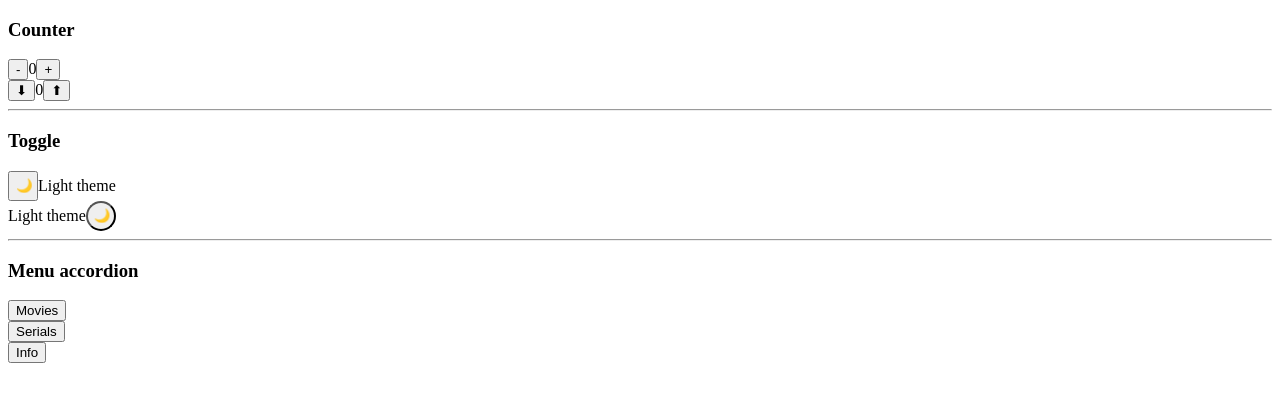
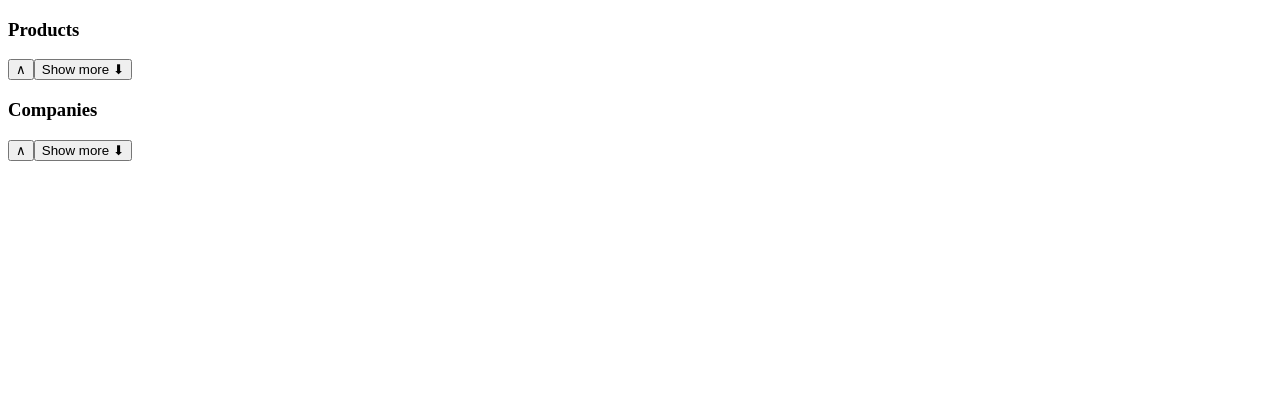
Before and after one commit to VladZyma/react_hints, a React (Create React App) app: page / in a window 1280 px wide. Shown: the top 402 px of the page. Built offline with nearby package versions, Linux system fonts and the light colour scheme.

Commit message:
add render props

```diff
--- /dev/null
+++ b/src/AppRenderProps.js
@@ -0,0 +1,32 @@
+import CompanyItem from "./features/render-props/CompanyItem.jsx";
+import List from "./features/render-props/List.jsx";
+import ProductItem from "./features/render-props/ProductItem.jsx";
+
+import { companies, products } from "./features/render-props/data";
+
+function App() {
+  return (
+    <div>
+      <div>
+        <List
+          title="Products"
+          items={products}
+          render={(product) => (
+            <ProductItem key={product.productName} product={product} />
+          )}
+        />
+      </div>
+      <div>
+        <List
+          title="Companies"
+          items={companies}
+          render={(company) => (
+            <CompanyItem key={company.productName} company={company} />
+          )}
+        />
+      </div>
+    </div>
+  );
+}
+
+export default App;
--- /dev/null
+++ b/src/features/render-props/CompanyItem.jsx
@@ -0,0 +1,17 @@
+import { useState } from "react";
+
+function CompanyItem({ company }) {
+  const [showDescription, setShoeDescription] = useState(false);
+
+  return (
+    <li
+      onMouseEnter={() => setShoeDescription(true)}
+      onMouseLeave={() => setShoeDescription(false)}
+    >
+      <p>{company.productName}</p>
+      {showDescription && <p>{company.description}</p>}
+    </li>
+  );
+}
+
+export default CompanyItem;
--- /dev/null
+++ b/src/features/render-props/List.jsx
@@ -0,0 +1,30 @@
+import { useState } from "react";
+
+function List({ title, items, render }) {
+  const [isOpen, setIsOpen] = useState(false);
+  const [isCollapsed, setIsCollapsed] = useState(true);
+
+  const displayItems = isCollapsed ? items.slice(0, 3) : items;
+
+  function toggleOpen() {
+    setIsOpen(!isOpen);
+    setIsCollapsed(true);
+  }
+
+  return (
+    <>
+      <h3>{title}</h3>
+      <button onClick={toggleOpen}>
+        {isOpen ? <span>&or;</span> : <span>&and;</span>}
+      </button>
+
+      {isOpen && <ul>{displayItems.map(render)}</ul>}
+
+      <button onClick={() => setIsCollapsed(!isCollapsed)}>
+        {isCollapsed ? "Show more ⬇" : "Show less ⬆"}
+      </button>
+    </>
+  );
+}
+
+export default List;
--- /dev/null
+++ b/src/features/render-props/ProductItem.jsx
@@ -0,0 +1,11 @@
+function ProductItem({ product }) {
+  return (
+    <li>
+      <p>{product.productName}</p>
+      <p>{product.description}</p>
+      <p>${product.price}</p>
+    </li>
+  );
+}
+
+export default ProductItem;
--- /dev/null
+++ b/src/features/render-props/data.js
@@ -0,0 +1,68 @@
+const products = [
+  {
+    productName: "Elegant Concrete Cheese",
+    description:
+      "Andy shoes are designed to keeping in mind durability as well as trends, the most stylish range of shoes & sandals",
+    price: 345,
+  },
+  {
+    productName: "Licensed Granite Cheese",
+    description: "The Football Is Good For Training And Recreational Purposes",
+    price: 345,
+  },
+  {
+    productName: "Practical Soft Bacon",
+    description: "The Football Is Good For Training And Recreational Purposes",
+    price: 345,
+  },
+  {
+    productName: "Electronic Soft Chips",
+    description:
+      "The Apollotech B340 is an affordable wireless mouse with reliable connectivity, 12 months battery life and modern design",
+    price: 345,
+  },
+  {
+    productName: "Handmade Plastic Soap",
+    description:
+      "The beautiful range of Apple Naturalé that has an exciting mix of natural ingredients. With the Goodness of 100% Natural Ingredients",
+    price: 345,
+  },
+  {
+    productName: "Refined Concrete Cheese",
+    description:
+      "New range of formal shirts are designed keeping you in mind. With fits and styling that will make you stand apart",
+    price: 345,
+  },
+];
+const companies = [
+  {
+    productName: "COMPANY: Elegant Concrete Cheese",
+    description:
+      "Andy shoes are designed to keeping in mind durability as well as trends, the most stylish range of shoes & sandals",
+  },
+  {
+    productName: "COMPANY: Licensed Granite Cheese",
+    description: "The Football Is Good For Training And Recreational Purposes",
+  },
+  {
+    productName: "COMPANY: Practical Soft Bacon",
+    description: "The Football Is Good For Training And Recreational Purposes",
+  },
+  {
+    productName: "COMPANY: Electronic Soft Chips",
+    description:
+      "The Apollotech B340 is an affordable wireless mouse with reliable connectivity, 12 months battery life and modern design",
+  },
+  {
+    productName: "COMPANY: Handmade Plastic Soap",
+    description:
+      "The beautiful range of Apple Naturalé that has an exciting mix of natural ingredients. With the Goodness of 100% Natural Ingredients",
+  },
+  {
+    productName: "COMPANY: Refined Concrete Cheese",
+    description:
+      "New range of formal shirts are designed keeping you in mind. With fits and styling that will make you stand apart",
+  },
+];
+
+export { companies, products };
--- a/src/index.js
+++ b/src/index.js
@@ -3,7 +3,8 @@ import ReactDOM from "react-dom/client";
 
 // import App from "./App";
 // import App from "./AppModalWithMenus";
-import App from "./AppCompoundComponent";
+// import App from "./AppCompoundComponent";
+import App from "./AppRenderProps";
 
 const root = ReactDOM.createRoot(document.getElementById("root"));
 root.render(
```
